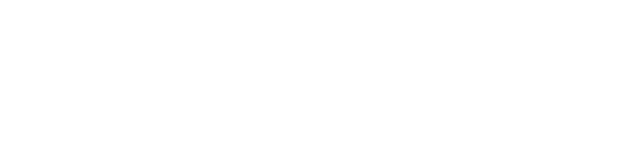
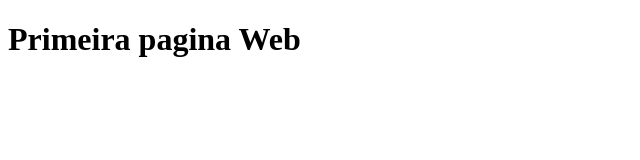
Before and after one commit to gilvanildodevops/projetoweb, a plain HTML site: page index.html in a window 1280 px wide. Shown: the whole page, without its empty margins (0-640 px from the left). Drawn offline with Linux system fonts and the light colour scheme.

Commit message:
Inserido um h1 no index.html

```diff
--- a/index.html
+++ b/index.html
@@ -9,7 +9,9 @@
 </head>
 
 <body>
-
+    <div>
+        <h1>Primeira pagina Web</h1>
+    </div>
 </body>
 
 </html>
```
